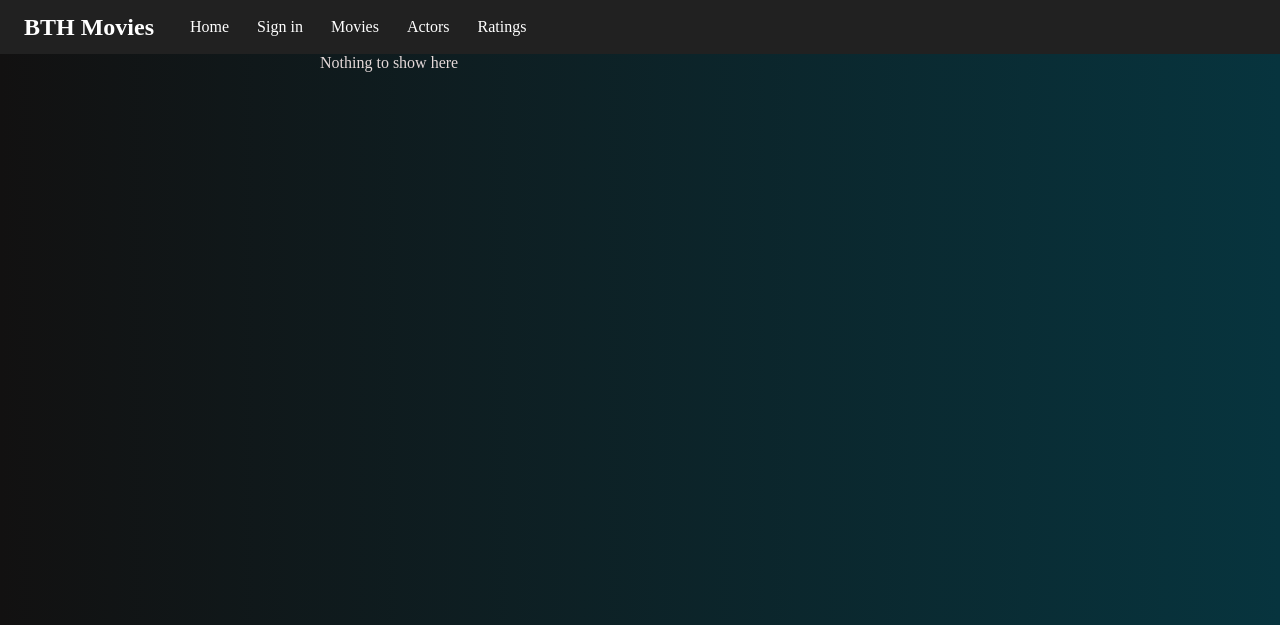
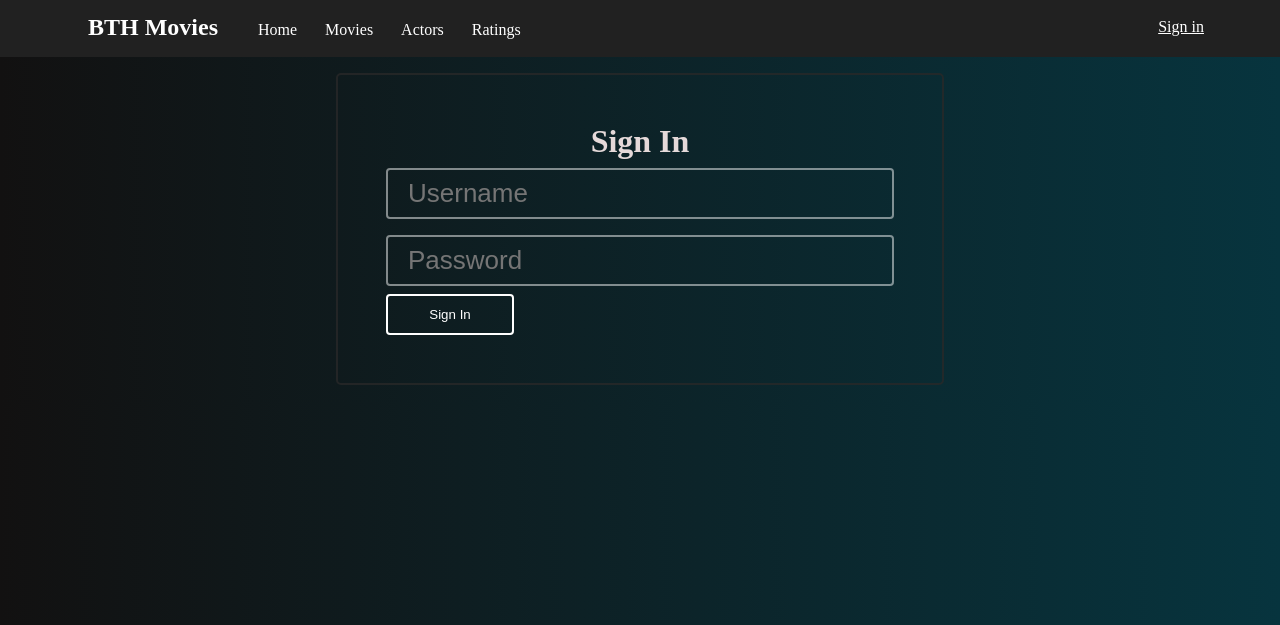
Before and after one commit to AvanaPY/MoviesOrSomething, a Flask app: page /signin in a window 1280 px wide. Shown: the top 625 px of the page. Run offline with Flask 3, Linux system fonts and the light colour scheme.

Commit message:
You can now login/logout on the website.

```diff
--- a/services/website/app.py
+++ b/services/website/app.py
@@ -2,10 +2,12 @@ from typing import Dict, Any
 import flask
 from flask import Flask
 import blueprints
+import os
 
 def create_app(config : Dict[str, Any]) -> Flask:
     app = Flask(__name__, static_url_path='', static_folder='static', template_folder='templates')
     app.config.update(config)
+    app.config['SECRET_KEY'] = os.urandom(12).hex()
     return app
 
 def main():
@@ -17,6 +19,5 @@ def main():
     blueprints.register_blueprints(app)
     app.run()
 
-print(f'lala')
 if __name__ == '__main__':
     main()
--- a/services/website/blueprints/sign_in.py
+++ b/services/website/blueprints/sign_in.py
@@ -1,4 +1,4 @@
-from flask import Blueprint, render_template, abort
+from flask import Blueprint, render_template, abort, request, redirect, session
 from jinja2 import TemplateNotFound
 from utils import get_from_api, render_template_m
 import requests
@@ -8,3 +8,24 @@ signin = Blueprint('signin', __name__, template_folder='templates')
 @signin.route('/signin', defaults={'page': 'signin'})
 def index(page):
     return render_template_m(f'signin/{page}.html')
+
+@signin.route('/signin/submit')
+def signin_submit() -> str:
+    username = request.args.get('user')
+    password = request.args.get('password')
+    status, result = get_from_api('/user/authenticate', f'username={username}&password={password}')
+
+    if status == 404:
+        session['invalid-credentials'] = True
+        return redirect(f'/signin')
+
+    result = result.get('data')
+    session['username'] = result.get('username')
+    session['token'] = result.get('token')
+    return redirect('/')
+
+@signin.route('/signin/logout')
+def signin_logout() -> str:
+    session['username'] = None
+    session['token'] = None
+    return redirect('/')
--- a/services/website/static/css/actor.css
+++ b/services/website/static/css/actor.css
@@ -37,7 +37,7 @@
     font-size: 20px;
     padding-top: 1rem;
     padding-bottom: 1rem;
-    border-top: 1px solid rgb(57, 57, 57);
+    border-bottom: 1px solid rgb(57, 57, 57);
     display: flex;
 }
 
@@ -78,4 +78,5 @@
 }
 .actor-role-entry {
     display: block;
+    padding: 0.25em 0;
 }
--- a/services/website/static/css/navbar.css
+++ b/services/website/static/css/navbar.css
@@ -5,9 +5,14 @@
     font-family: "Times New Roman", Times, serif;
 }
 
+.navbar-ul {
+    display: flex;
+    justify-content: space-between;
+    padding: 0 4rem;
+    width: 100%;
+}
+
 .navbar h1 {
-    display: flex;
-    height: 100%;
     padding: 1rem 1em;
     font-size: 24px;
     line-height: 1.4rem;
@@ -18,14 +23,21 @@
     text-align: center;
 }
 
-.navbar-btn {
+.navbar-item {
     display: block;
-    color: white;
     line-height: 1.4rem;
     padding: 1rem 0.75rem;;
     font-size: 16px;
+}
+
+.navbar-item a {
     text-decoration: none;
     :hover {
-        color: cyan;
+        color: cyan
     }
 }
+
+.navbar-signin {
+    border: 1px solid gray;
+    border-radius: 8px;
+}
--- a/services/website/static/css/signin.css
+++ b/services/website/static/css/signin.css
@@ -0,0 +1,57 @@
+#navbar-signin {
+    text-decoration: underline;
+}
+
+.content {
+    border: 2px solid rgba(41, 41, 41, 0.8);
+    border-radius: 5px;
+    margin: 1rem;
+    padding: 3rem;
+}
+
+.signin-form {
+    display: flex;
+    flex-direction: row;
+}
+
+.signin-form label {
+    font-size: 24px;
+    display: inline-block;
+    width: 30%
+}
+
+.signin-details {
+    width: 100%;
+    display: flex;
+    flex-direction: column;
+}
+
+input[type=text], input[type=password] {
+    margin: 8px 0;
+    padding: 8px 20px;
+    box-sizing: border-box;
+    background-color: inherit;
+    border: 2px solid rgba(255, 255, 255, 0.482);
+    border-radius: 4px;
+    color: white;
+    font-size: 26px;
+}
+
+button[type=submit] {
+    width: min(100%, 8rem);
+    padding: 0.8em;
+    background-color: inherit;
+    border: 2px solid white;
+    border-radius: 4px;
+    color: white;
+}
+
+.invalid-credentials-container {
+    justify-content: center;
+    text-align: center;
+    color: rgb(176, 0, 0);
+    border: 1px solid rgb(176, 0, 0);
+    border-radius: 5px;
+    padding: 0.4em;
+    margin: 1em 0;
+}
--- a/services/website/static/css/style.css
+++ b/services/website/static/css/style.css
@@ -9,6 +9,10 @@ body {
     font-family:'Times New Roman', Times, serif;
 }
 
+a {
+    color: white;
+}
+
 .container {
     /* margin: 0rem 10rem; */
     width: 50%;
--- a/services/website/templates/navbar.html
+++ b/services/website/templates/navbar.html
@@ -1,20 +1,32 @@
 <div class="navbar">
-    <h1>BTH Movies</h1>
     <ul class="navbar-ul">
+        <div class="navbar-navs">
+            <li>
+                <h1>BTH Movies</h1>
+            </li>
+            <li class="navbar-item">
+                <a id="navbar-home" href="/">Home</a>
+            </li>
+            <li class="navbar-item">
+                <a id="navbar-movies" href="/movies">Movies</a>
+            </li>
+            <li class="navbar-item">
+                <a id="navbar-actors" href="/actors">Actors</a>
+            </li>
+            <li class="navbar-item">
+                <a id="navbar-ratings" href="/ratings">Ratings</a>
+            </li>
+        </div>
         <li>
-            <a class="navbar-btn" id="navbar-home" href="/">Home</a>
-        </li>
-        <li>
-            <a class="navbar-btn" id="navbar-sign-in" href="/signin">Sign in</a>
-        </li>
-        <li>
-            <a class="navbar-btn" id="navbar-movies" href="/movies">Movies</a>
-        </li>
-        <li>
-            <a class="navbar-btn" id="navbar-actors" href="/actors">Actors</a>
-        </li>
-        <li>
-            <a class="navbar-btn" id="navbar-ratings" href="/ratings">Ratings</a>
+            {% if session['token'] %}
+            <div class="navbar-signin navbar-item">
+                <p><a href="/signin/logout">Logout as {{ session['username'] }}</a> </p>
+            </div>
+            {% else %}
+            <li class="navbar-item">
+                <a id="navbar-signin" href="/signin">Sign in</a>
+            </li class="navbar-item">
+            {% endif %}
         </li>
     </ul>
 </div>
--- a/services/website/templates/signin/signin.html
+++ b/services/website/templates/signin/signin.html
@@ -5,5 +5,25 @@
 {% endblock %}
 
 {% block content %}
-Nothing to show here
+<div class="content">
+    <center><h1>Sign In</h1></center>
+    {% if session['invalid-credentials'] %}
+        <div class="invalid-credentials-container">
+            <p>
+                Invalid Credentials
+            </p>
+        </div>
+    {% endif %}
+    <div class="signin-form">
+        <form class="signin-details" action="/signin/submit" method="get">
+            <div class="signin-details">
+                <input type="text" name="user" placeholder="Username" required="required" pattern="[A-Za-z0-9]{1,20}">
+            </div>
+            <div class="signin-details">
+                <input type="password" name="password" id="pass" placeholder="Password" required="required" pattern="[A-Za-z0-9]{1,20}">
+            </div>
+            <button type="submit">Sign In</button>
+        </form>
+    </div>
+</div>
 {% endblock %}
```
Also changed, not shown: README.md, 3 other files.
